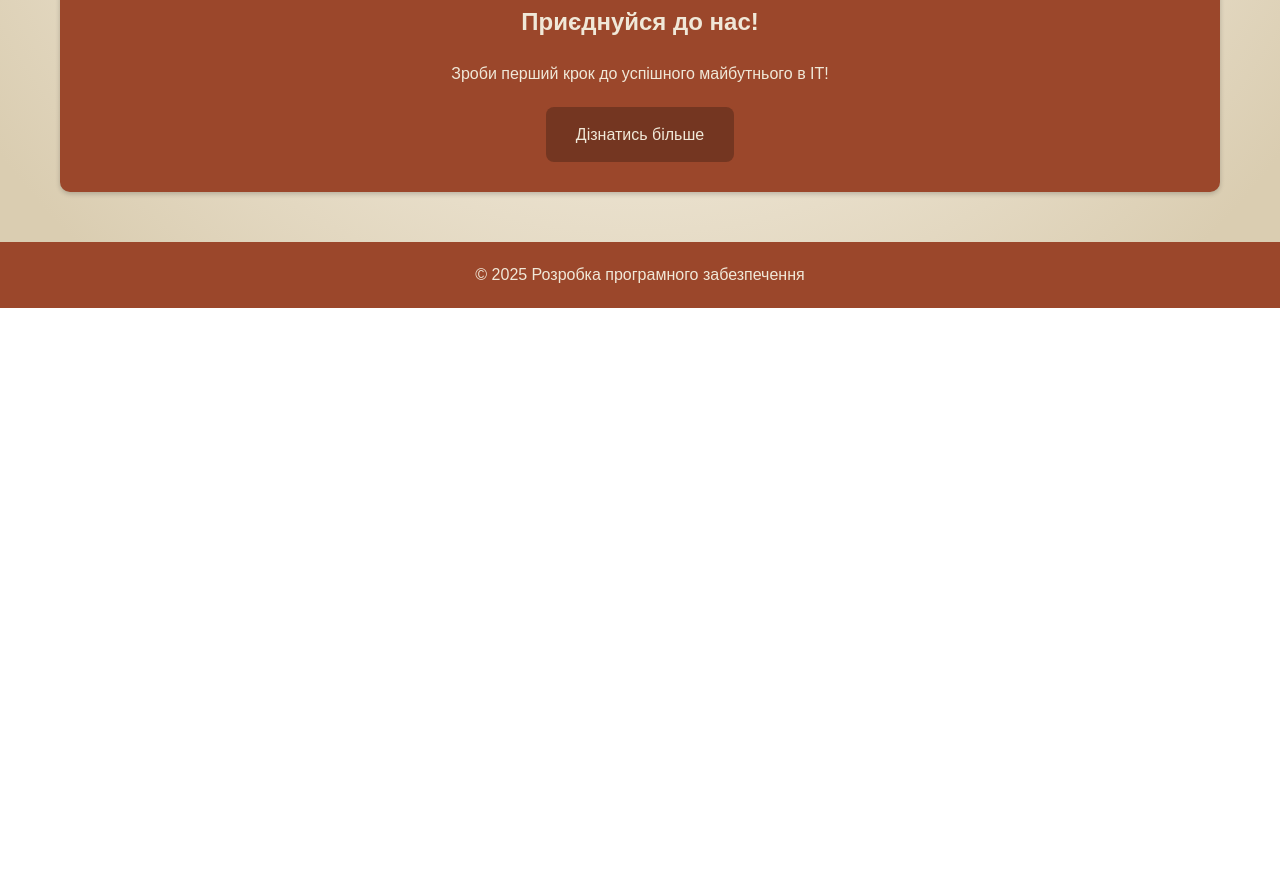
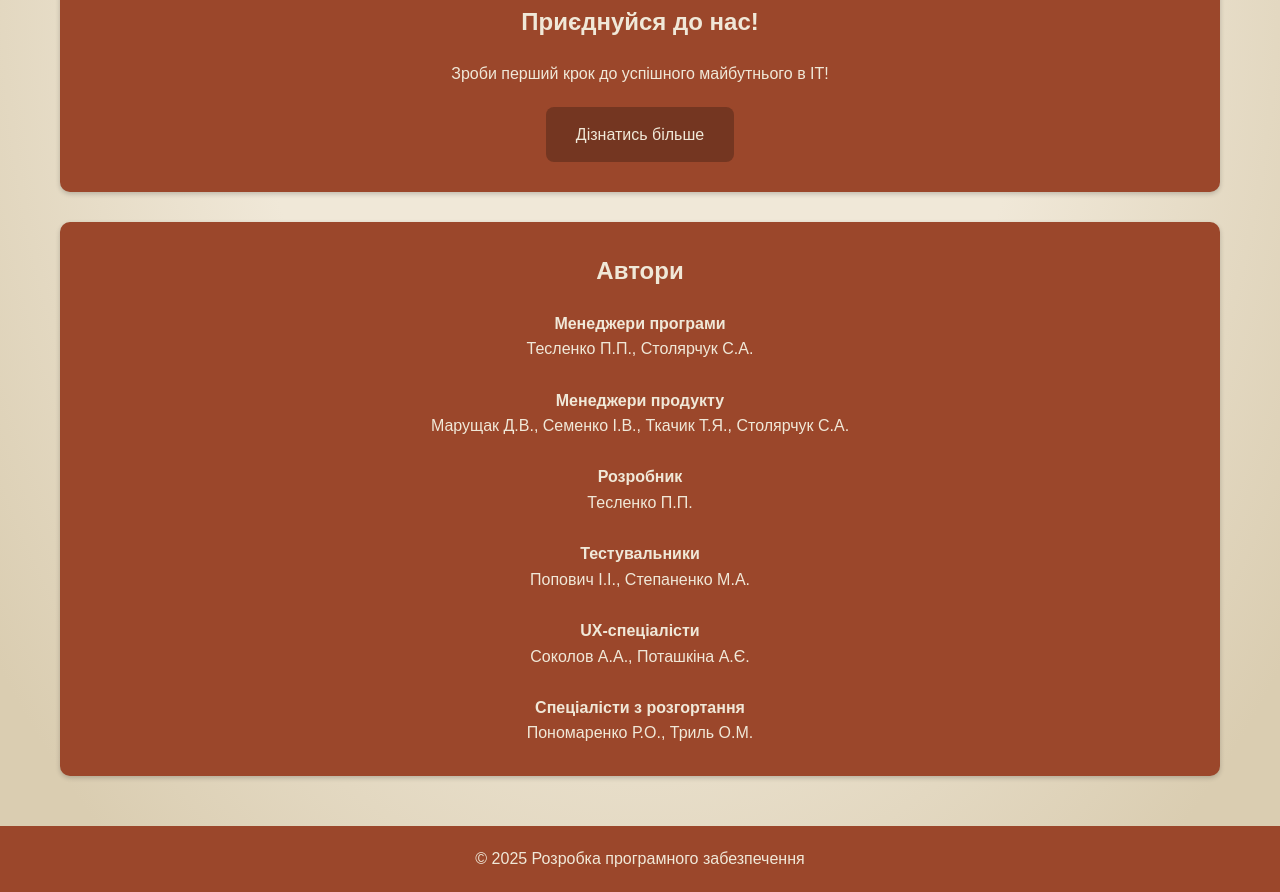
Before and after one commit to TeslenkoPavlo/SE-practice, a plain HTML site: page src/site.html in a window 1280 px wide. Shown: the part 986-1878 px from the top of the page. Before the commit the page ends 1294 px from the top, so only its background shows below. Drawn offline with Linux system fonts and the light colour scheme.

Commit message:
Update site.html

```diff
--- a/src/site.html
+++ b/src/site.html
@@ -52,6 +52,27 @@
             <a href="https://sites.google.com/polytechnic.co.cc/main/%D0%B0%D0%B1%D1%96%D1%82%D1%83%D1%80%D1%96%D1%94%D0%BD%D1%82%D0%B0%D0%BC/%D0%BE%D0%B3%D0%BB%D1%8F%D0%B4-%D1%81%D0%BF%D0%B5%D1%86%D1%96%D0%B0%D0%BB%D1%8C%D0%BD%D0%BE%D1%81%D1%82%D0%B5%D0%B9?authuser=0#h.ho48gail8chq"
                 class="cta-button">Дізнатись більше</a>
         </section>
+
+        <section class="cta">
+            <h2>Автори</h2>
+
+            <p><strong>Менеджери програми</strong><br>Тесленко П.П., Столярчук С.А.</p>
+            <p>&nbsp;</p>
+
+            <p><strong>Менеджери продукту</strong><br>Марущак Д.В., Семенко І.В., Ткачик Т.Я., Столярчук С.А.</p>
+            <p>&nbsp;</p>
+
+            <p><strong>Розробник</strong><br>Тесленко П.П.</p>
+            <p>&nbsp;</p>
+
+            <p><strong>Тестувальники</strong><br>Попович І.І., Степаненко М.А.</p>
+            <p>&nbsp;</p>
+
+            <p><strong>UX-спеціалісти</strong><br>Соколов А.А., Поташкіна А.Є.</p>
+            <p>&nbsp;</p>
+
+            <p><strong>Спеціалісти з розгортання</strong><br>Пономаренко Р.О., Триль О.М.</p>
+        </section>
     </main>
 
     <footer>
```
